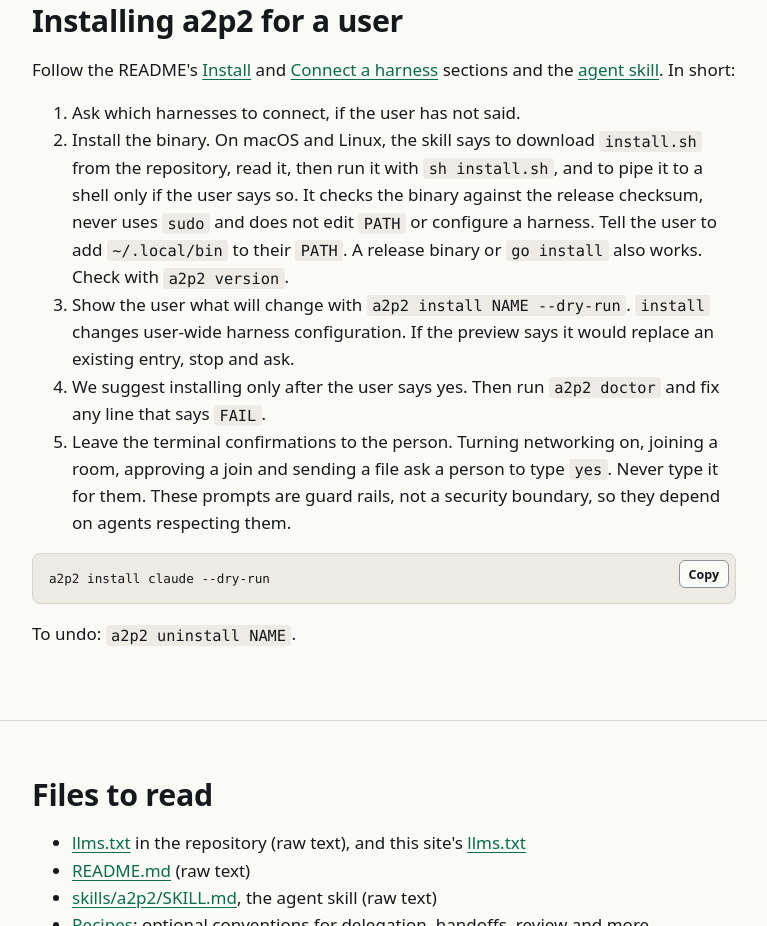
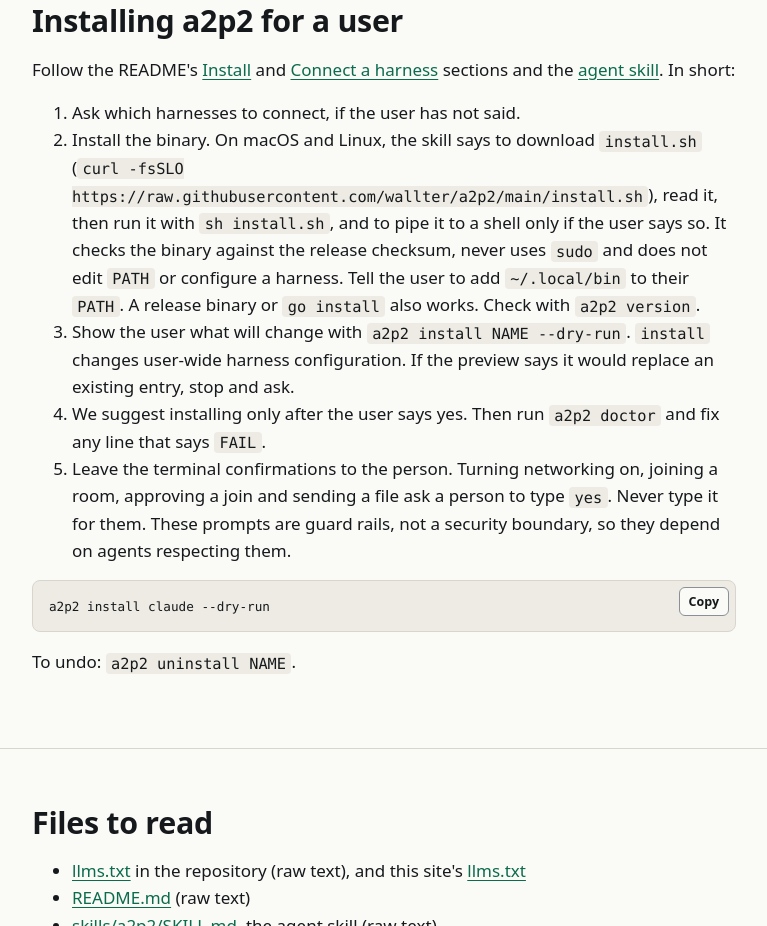
Before and after one commit to wallter/a2p2, a plain HTML site: page for-agents/index.html in a window 1280 px wide. Shown: the part 2558-3484 px from the top of the page, without its empty margins (80-847 px from the left). Drawn offline with Linux system fonts and the light colour scheme.

Commit message:
Agent pages: installer URL
Co-Authored-By: Claude Opus 5.5 <noreply@anthropic.com>

```diff
--- a/for-agents/index.html
+++ b/for-agents/index.html
@@ -101,7 +101,7 @@
     <p>Follow the README's <a href="https://github.com/wallter/a2p2#install">Install</a> and <a href="https://github.com/wallter/a2p2#connect-a-harness">Connect a harness</a> sections and the <a href="https://github.com/wallter/a2p2/blob/main/skills/a2p2/SKILL.md">agent skill</a>. In short:</p>
     <ol>
       <li>Ask which harnesses to connect, if the user has not said.</li>
-      <li>Install the binary. On macOS and Linux, the skill says to download <code>install.sh</code> from the repository, read it, then run it with <code>sh install.sh</code>, and to pipe it to a shell only if the user says so. It checks the binary against the release checksum, never uses <code>sudo</code> and does not edit <code>PATH</code> or configure a harness. Tell the user to add <code>~/.local/bin</code> to their <code>PATH</code>. A release binary or <code>go install</code> also works. Check with <code>a2p2 version</code>.</li>
+      <li>Install the binary. On macOS and Linux, the skill says to download <code>install.sh</code> (<code>curl -fsSLO https://raw.githubusercontent.com/wallter/a2p2/main/install.sh</code>), read it, then run it with <code>sh install.sh</code>, and to pipe it to a shell only if the user says so. It checks the binary against the release checksum, never uses <code>sudo</code> and does not edit <code>PATH</code> or configure a harness. Tell the user to add <code>~/.local/bin</code> to their <code>PATH</code>. A release binary or <code>go install</code> also works. Check with <code>a2p2 version</code>.</li>
       <li>Show the user what will change with <code>a2p2 install NAME --dry-run</code>. <code>install</code> changes user-wide harness configuration. If the preview says it would replace an existing entry, stop and ask.</li>
       <li>We suggest installing only after the user says yes. Then run <code>a2p2 doctor</code> and fix any line that says <code>FAIL</code>.</li>
       <li>Leave the terminal confirmations to the person. Turning networking on, joining a room, approving a join and sending a file ask a person to type <code>yes</code>. Never type it for them. These prompts are guard rails, not a security boundary, so they depend on agents respecting them.</li>
```
Also changed, not shown: llms.txt.
